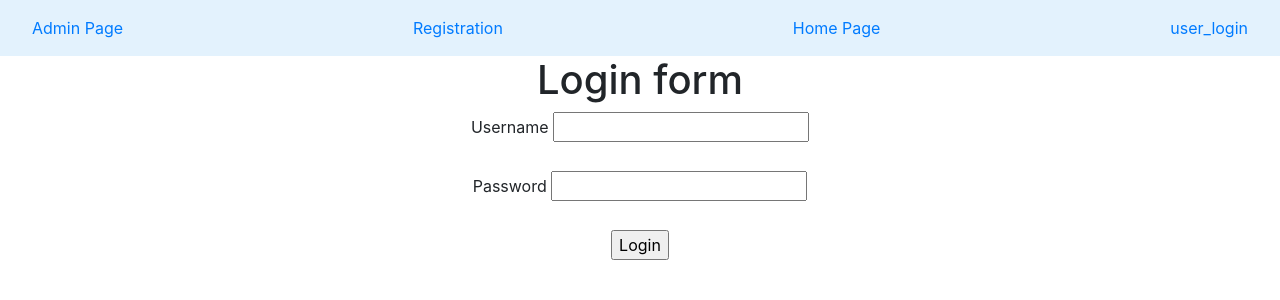
After one commit to Banita-12/RegistrationForm, a Django app: page /user_login/ in a window 1280 px wide. The commit adds this page. Shown: the top 300 px of the page. Run offline with Django 4.2, Linux system fonts and the light colour scheme.

Commit message:
first commit

```diff
--- a/app/views.py
+++ b/app/views.py
@@ -1,9 +1,12 @@
 from django.shortcuts import render
-from django.core.mail import send_mail
 
 # Create your views here.
 from app.forms import *
-from django.http import HttpResponse
+from django.http import HttpResponse, HttpResponseRedirect
+from django.core.mail import send_mail
+from django.contrib.auth import authenticate, login, logout
+from django.urls import reverse
+from django.contrib.auth.decorators import login_required
 
 def registration(request):
     ufo=UserForm()
@@ -33,3 +36,38 @@ def registration(request):
             return HttpResponse('Invalid Data')
 
     return render(request,'registration.html',d)
+
+def home(request):
+    if request.session.get('username'):
+        username=request.session.get('username')
+        d={'username':username}
+        return render(request,'home.html',d)
+
+    return render(request,'home.html')
+
+def user_login(request):
+    if request.method=='POST':
+        username=request.POST['un']
+        password=request.POST['pw']
+        AUO=authenticate(username=username,password=password)
+
+        if AUO and AUO.is_active:
+            login(request,AUO)
+            request.session['username']=username
+            return HttpResponseRedirect(reverse('home'))
+
+
+    return render(request,'user_login.html')
+
+@login_required
+def user_logout(request):
+    logout(request)
+    return HttpResponseRedirect(reverse('home'))
+
+@login_required
+def profile_display(request):
+    un=request.session.get('username')
+    uo=User.objects.get(username=un)#Here we take get becz we r dealing with primary key
+    po=Profile.objects.get(username=uo)#Here we take get as we r dealing with one-to-one relationship
+    d={'uo':uo,'po':po}
+    return render(request,'profile_display.html',d)
--- a/project32/urls.py
+++ b/project32/urls.py
@@ -23,4 +23,9 @@ from django.conf import settings
 urlpatterns = [
     path('admin/', admin.site.urls),
     path('registration/',registration,name='registration'),
+    path('home/',home,name='home'),
+    path('user_login/',user_login,name='user_login'),
+    path('user_logout/',user_logout,name='user_logout'),
+    path('profile_display/',profile_display,name='profile_display'),
+
 ] + static(settings.MEDIA_URL, document_root=settings.MEDIA_ROOT)
--- /dev/null
+++ b/templates/dummy.html
@@ -0,0 +1,49 @@
+<!doctype html>
+<html lang="en">
+  <head>
+    <!-- Required meta tags -->
+    <meta charset="utf-8">
+    <meta name="viewport" content="width=device-width, initial-scale=1, shrink-to-fit=no">
+
+    <!-- Bootstrap CSS -->
+    <link rel="stylesheet" href="https://cdn.jsdelivr.net/npm/bootstrap@4.6.2/dist/css/bootstrap.min.css" integrity="sha384-xOolHFLEh07PJGoPkLv1IbcEPTNtaed2xpHsD9ESMhqIYd0nLMwNLD69Npy4HI+N" crossorigin="anonymous">
+
+    {% block title %}
+    <title>Hello, world!</title>
+    {% endblock %}
+  </head>
+  <body>
+
+
+    <nav class="navbar" style="background-color: #e3f2fd;">
+        <a href="{% url 'admin:index' %}" class="nav-link">Admin Page</a>
+        <a href="{% url 'registration' %}" class="nav-link">Registration</a>
+        <a href="{% url 'home' %}" class="nav-link">Home Page</a>
+
+        {% if user.is_authenticated %}
+        <a href="{% url 'user_logout' %}" class="nav-link">user_logout</a>
+        <a href="{% url 'profile_display' %}" class="nav-link">profile_display</a>
+
+        {% else %}
+        <a href="{% url 'user_login' %}" class="nav-link">user_login</a>
+        {% endif %}
+    </nav>
+
+    <!-- Optional JavaScript; choose one of the two! -->
+
+    <!-- Option 1: jQuery and Bootstrap Bundle (includes Popper) -->
+    <script src="https://cdn.jsdelivr.net/npm/jquery@3.5.1/dist/jquery.slim.min.js" integrity="sha384-DfXdz2htPH0lsSSs5nCTpuj/zy4C+OGpamoFVy38MVBnE+IbbVYUew+OrCXaRkfj" crossorigin="anonymous"></script>
+    <script src="https://cdn.jsdelivr.net/npm/bootstrap@4.6.2/dist/js/bootstrap.bundle.min.js" integrity="sha384-Fy6S3B9q64WdZWQUiU+q4/2Lc9npb8tCaSX9FK7E8HnRr0Jz8D6OP9dO5Vg3Q9ct" crossorigin="anonymous"></script>
+
+    <!-- Option 2: Separate Popper and Bootstrap JS -->
+    <!--
+    <script src="https://cdn.jsdelivr.net/npm/jquery@3.5.1/dist/jquery.slim.min.js" integrity="sha384-DfXdz2htPH0lsSSs5nCTpuj/zy4C+OGpamoFVy38MVBnE+IbbVYUew+OrCXaRkfj" crossorigin="anonymous"></script>
+    <script src="https://cdn.jsdelivr.net/npm/popper.js@1.16.1/dist/umd/popper.min.js" integrity="sha384-9/reFTGAW83EW2RDu2S0VKaIzap3H66lZH81PoYlFhbGU+6BZp6G7niu735Sk7lN" crossorigin="anonymous"></script>
+    <script src="https://cdn.jsdelivr.net/npm/bootstrap@4.6.2/dist/js/bootstrap.min.js" integrity="sha384-+sLIOodYLS7CIrQpBjl+C7nPvqq+FbNUBDunl/OZv93DB7Ln/533i8e/mZXLi/P+" crossorigin="anonymous"></script>
+    -->
+{% block body_block %}
+
+{% endblock %}
+
+  </body>
+</html>
--- /dev/null
+++ b/templates/user_login.html
@@ -0,0 +1,25 @@
+{% extends 'dummy.html' %}
+
+{% block title %}
+    <title>Login</title>
+{% endblock %}
+
+{% block body_block %}
+    <center>
+        <h1>Login form</h1>
+
+        <form method="POST">
+            {% csrf_token %}
+
+            <label for="un">Username</label>
+            <input type="text" name="un" id="un"><br><br>
+
+            <label for="pw">Password</label>
+            <input type="password" name="pw" id="pw"><br><br>
+
+
+
+            <input type="submit" value="Login">
+        </form>
+    </center>
+{% endblock %}
```
Also changed, not shown: templates/home.html (added, +17 -0 lines), templates/profile_display.html (added, +18 -0 lines), templates/registration.html (+8 -10 lines), db.sqlite3, media/images_O1OtSCw.jpg (added).
